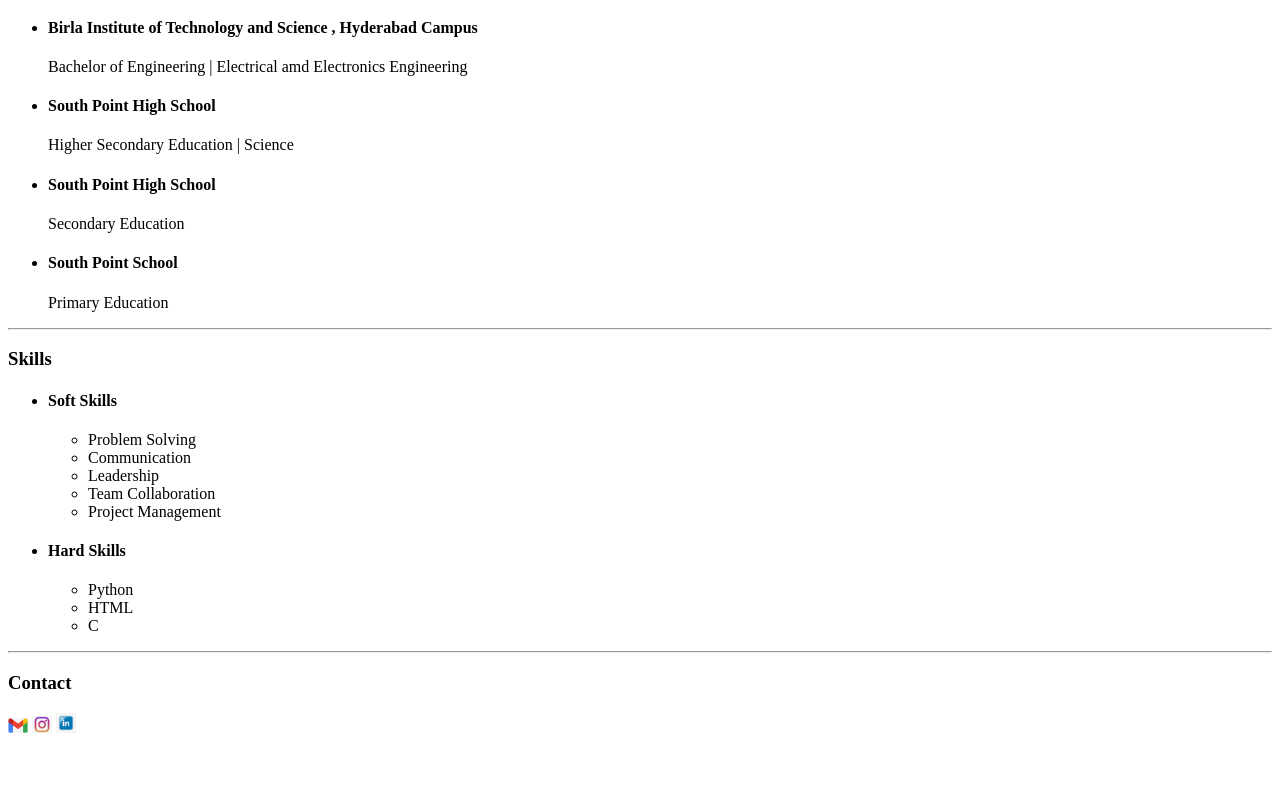
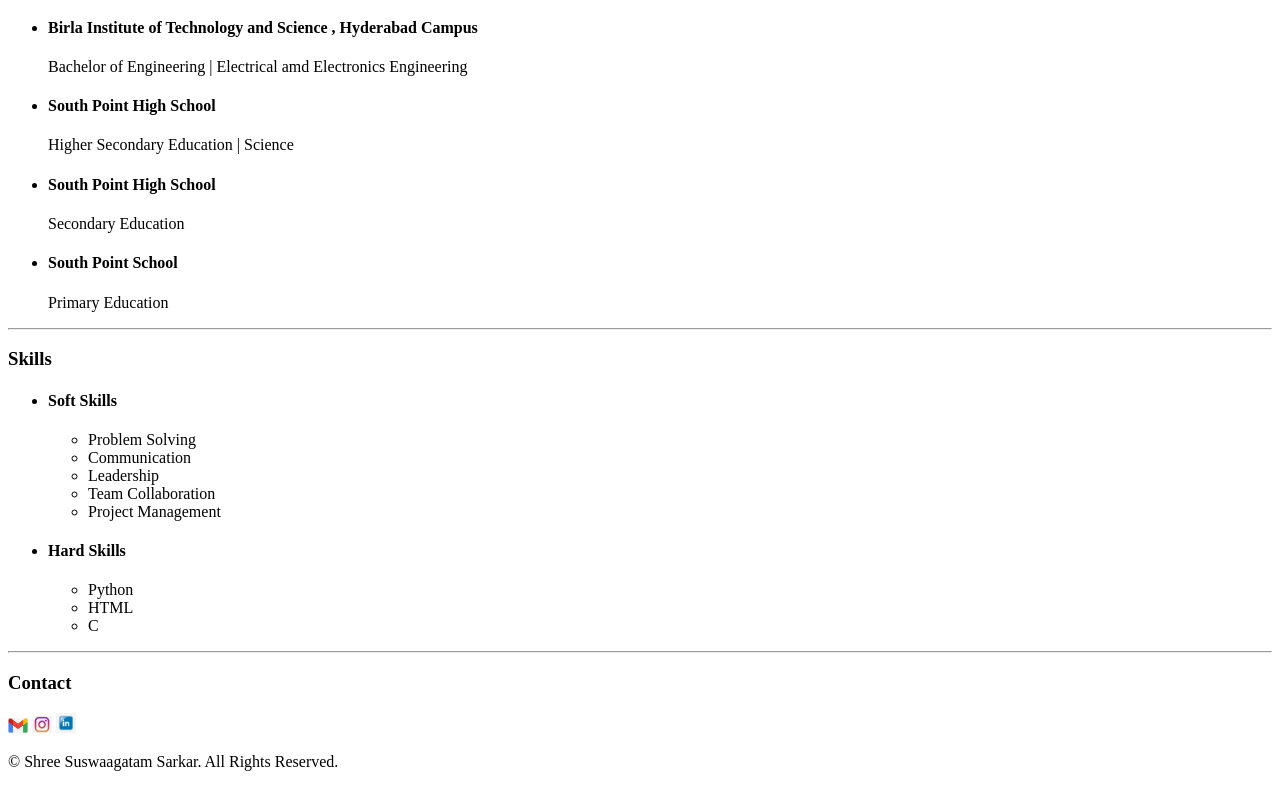
Before and after one commit to ShreeSarkar22/portfolio, a plain HTML site: page index.html in a window 1280 px wide. Shown: the part 330-1117 px from the top of the page. Before the commit the page ends 1075 px from the top, so only its background shows below. Drawn offline with Linux system fonts and the light colour scheme.

Commit message:
Update index.html

```diff
--- a/index.html
+++ b/index.html
@@ -53,5 +53,8 @@
     <img src = "gmail.png" width = 20 alt = "Gmail Contact"/>
     <img src = "insta.jpg" width = 20 alt = "Instagram Contact"/>
     <img src = "linkedin.jpg" width = 20 alt = "LinkedIn Contact"/>
+    <footer>
+        <p>© Shree Suswaagatam Sarkar. All Rights Reserved.</p>
+    </footer>
 </body>
 </html>
```
